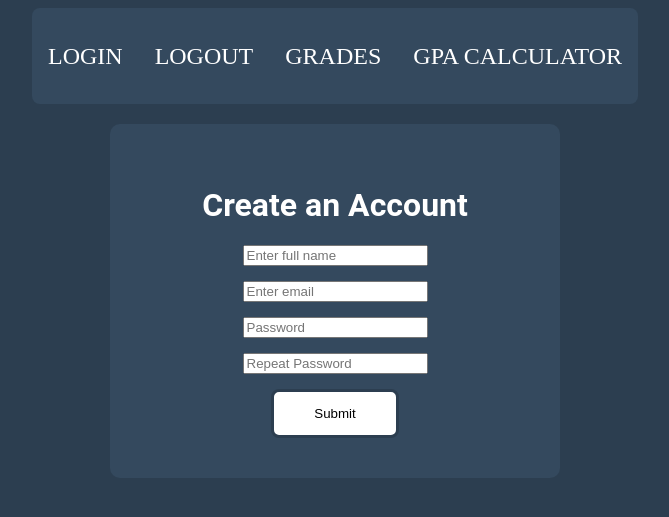
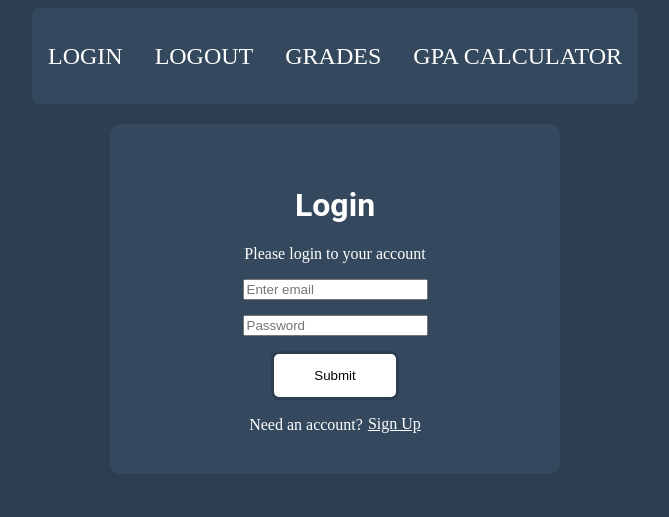
Before and after one commit to stevenbennett-yvr/ProjectMain, a Flask app: page / in a window 1280 px wide. Shown: the top 517 px of the page, without its empty margins (305-974 px from the left). Run offline with Flask 2, Linux system fonts and the light colour scheme; some libraries are stand-ins or nearby versions.

Commit message:
updated login/logout logic to work better with user_update logic

```diff
--- a/app.py
+++ b/app.py
@@ -45,7 +45,7 @@ or better yet, make "/" route to "/registration" if not logged in
 """
 
 
-@app.route("/", methods=['post', 'get'])
+@app.route("/register", methods=['post', 'get'])
 def index():
     if "email" in session:
         return redirect(url_for("logged_in"))
@@ -103,10 +103,10 @@ def logged_in():
             terms.append(document)
         return render_template("logged_in.html", email=email, session=session, parent_list=terms, user_id=id, name=name), 201
     else:
-        return redirect(url_for("login"))
+        return redirect(url_for("/"))
 
 
-@app.route("/login", methods=["POST", "GET"])
+@app.route("/", methods=["POST", "GET"])
 def login():
     # login page backend.
     message = 'Please login to your account'
@@ -142,7 +142,8 @@ def logout():
     # logout backend. very simple.
     if "email" in session:
         session.pop("email", None)
-        return render_template("signout.html"), 200
+        message="You are signed out!"
+        return render_template("signout.html", message=message), 200
     else:
         return render_template('index.html'), 200
 
@@ -275,7 +276,10 @@ def update_user(id):
                     {'_id': ObjectId(id)},
                     {'$set': user_data}
                 )
-                return redirect("/logout")
+                if "email" in session:
+                    session.pop("email", None)
+                    message="You have successfully changed your account information, please log in again!"
+                    return render_template("signout.html", message=message), 200
             else:
                 message = "Password Incorrect"
                 return render_template('edit_user.html', message=message), 200
--- a/templates/base.html
+++ b/templates/base.html
@@ -22,7 +22,7 @@
 <nav class="top-nav">
   <ul class="nav-list">
 
-    <a class="nav-item nav-link" href="/login">Login</a>
+    <a class="nav-item nav-link" href="/">Login</a>
     <a class="nav-item nav-link" href="/logout">Logout</a>
     <a class="nav-item nav-link" href="/logged_in">Grades</a>
     <a class="nav-item nav-link" href="/gpa_calc">GPA Calculator</a>
--- a/templates/logged_in.html
+++ b/templates/logged_in.html
@@ -18,6 +18,7 @@
             {% for key, value in dict_item['grades'].items() %}
             <p> {{key}} : {{value}}</p>
             {% endfor %}
+            <h2>GPA: {{dict_item['gpa']}}</h2>
             <div class="gradeslistarea">
             <form action="/remove/{{ dict_item['_id'] }}" method="post">
             <button id='delete-button' name="delete_button" type="submit">Delete</button>
--- a/templates/login.html
+++ b/templates/login.html
@@ -26,7 +26,7 @@
     </div>
     <div id="register-link">
       <p> Need an account?</p>
-      <a class="nav-item nav-link" href="/">Sign Up</a>
+      <a class="nav-item nav-link" href="/register">Sign Up</a>
     </div>
   </form>
 </div>
--- a/templates/signout.html
+++ b/templates/signout.html
@@ -2,12 +2,12 @@
 {% block title %}Signout{% endblock %}
 
 {% block content %}
-<h1>You are signed out!</h1>
+<h1>{{message}}</h1>
 
 
 <script>
     setTimeout(function(){
-        window.location.href = "/logged_in/";
+        window.location.href = "/";
             window.clearTimeout(tID);		// clear time out.
         }, 5000);
 </script>
```
